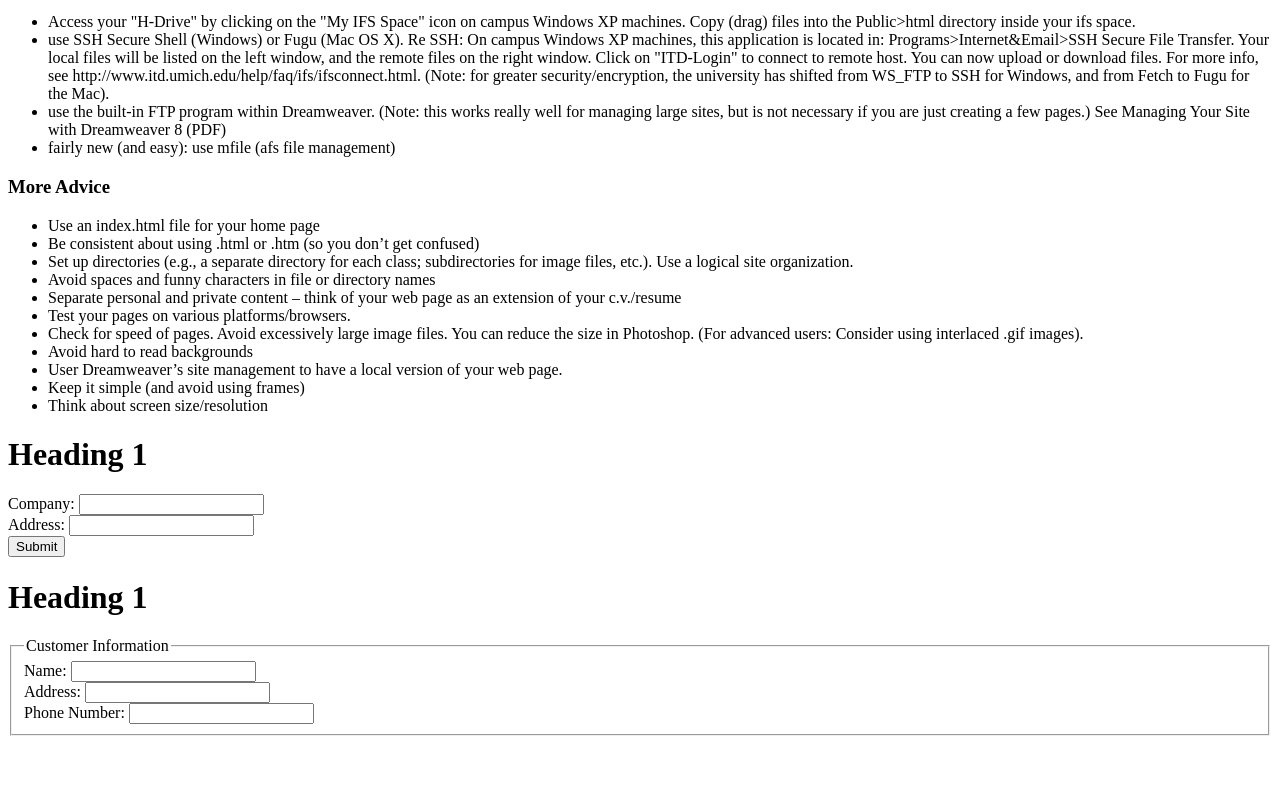
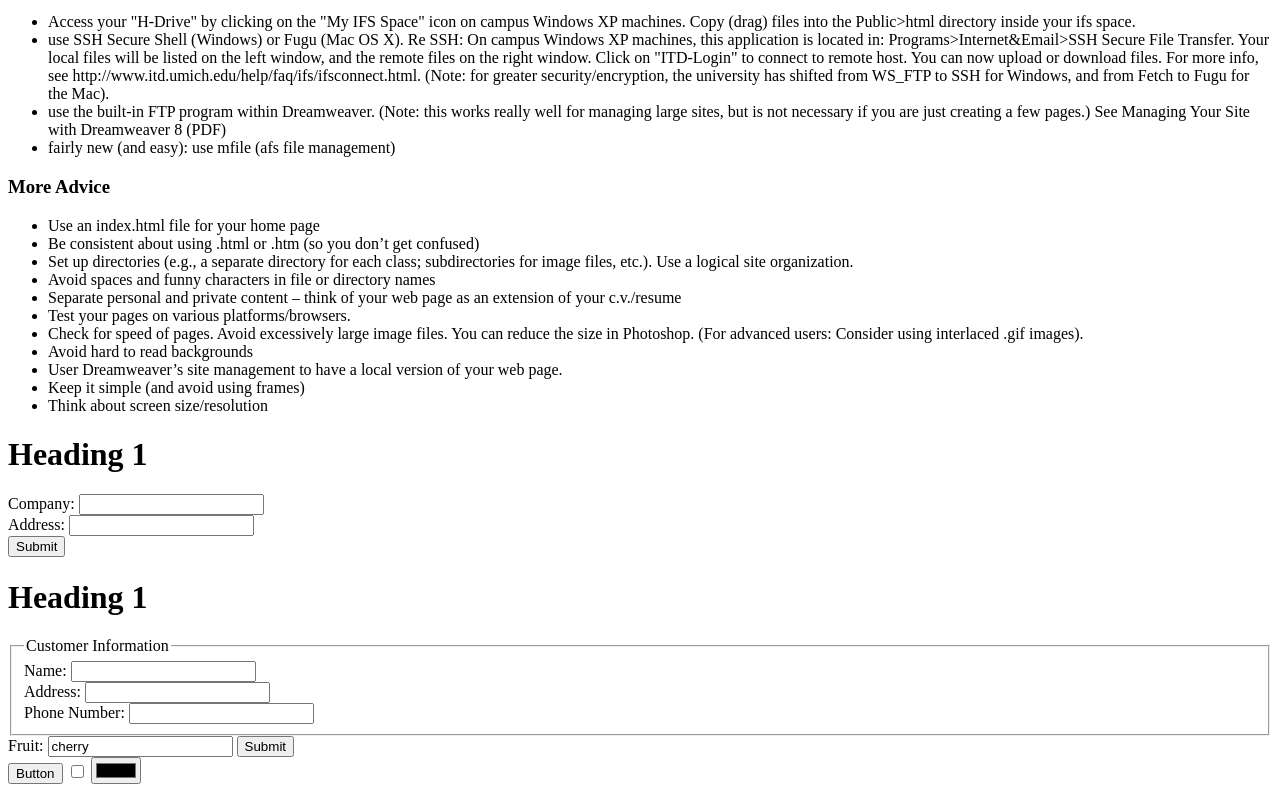
Before and after one commit to kateafolayan1/my-gallery, a plain HTML site: page project.html in a window 1280 px wide. Shown: the part 1085-1877 px from the top of the page. Before the commit the page ends 1829 px from the top, so only its background shows below. Drawn offline with Linux system fonts and the light colour scheme.

Commit message:
add a file

```diff
--- a/project.html
+++ b/project.html
@@ -107,10 +107,18 @@ Where do I put my web pages?,<a href="link">Public/html</a></p>
   </fieldset>
 </form>
 
+<form action="page.html" method="post">
+  <label>Fruit: <input type="text" name="fruit" dirname="fruit.dir" value="cherry"></label>
+  <input type="submit"/>
+</form>
+<!-- page.html?fruit=cherry&fruit.dir=ltr -->
+
+<input  type="button" name="button" value="Button" />
 
 
+<input  type="checkbox" name="checkbox"/>
 
-
+<input  type="color" name="color"/>
 
 </body>
-</html>
+</html
```
